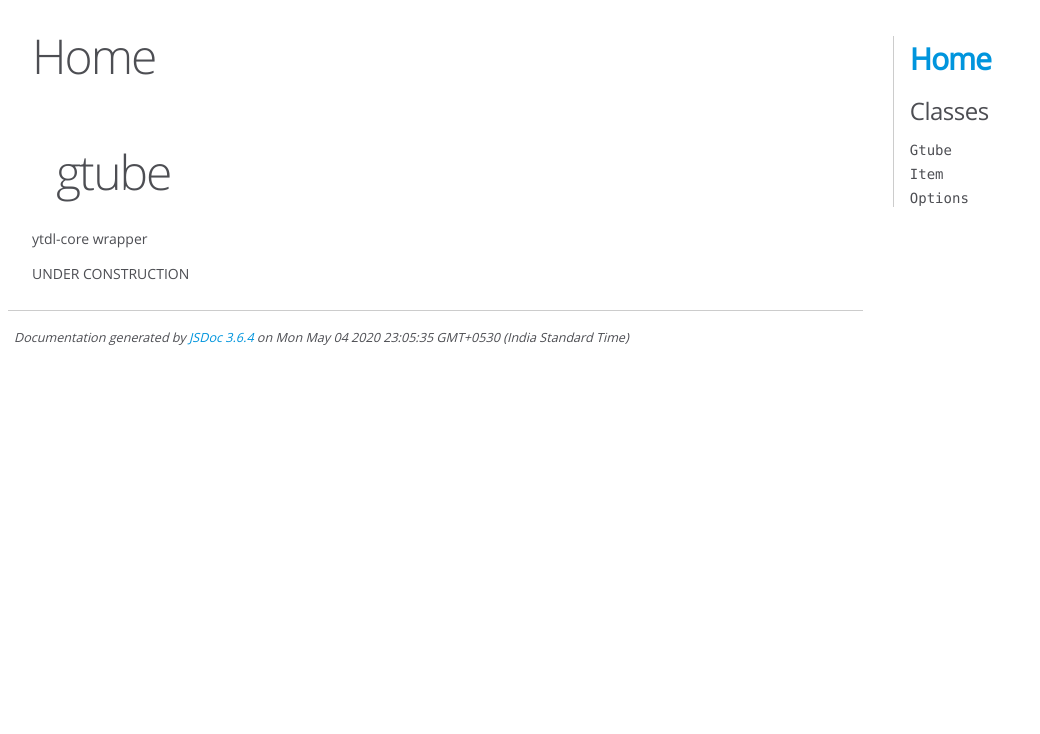
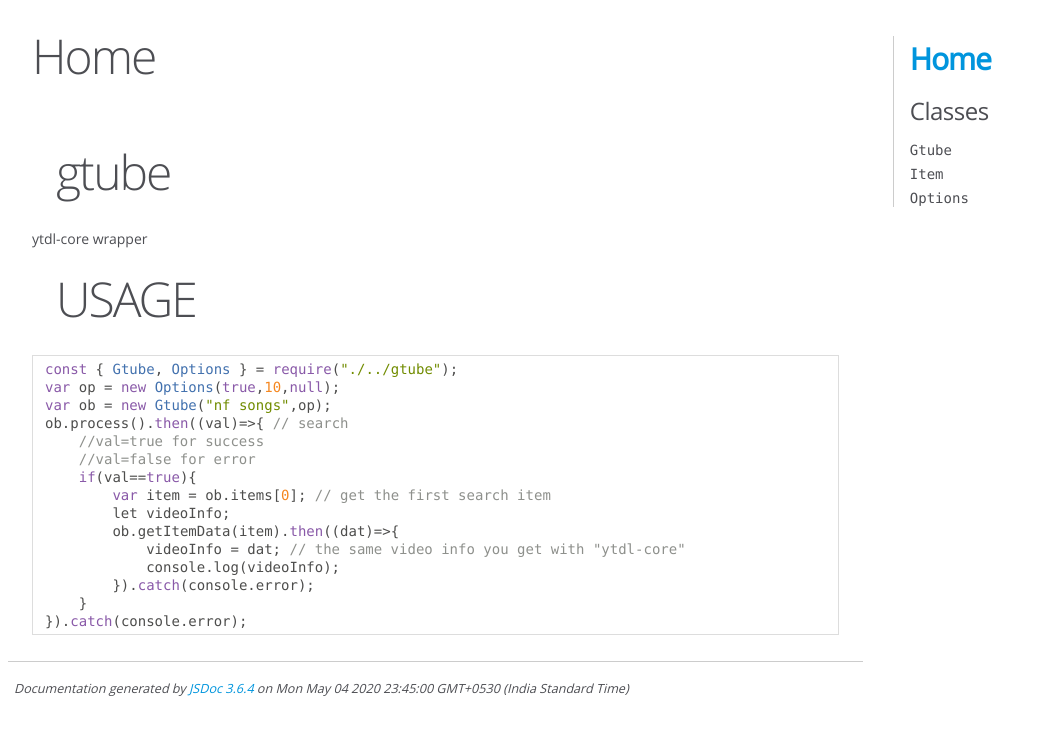
Before and after one commit to GrayHat12/gtube, a website: page docs/index.html in a window 1280 px wide. Shown: the whole page, without its empty margins (0-1040 px from the left). Drawn offline with Linux system fonts and the light colour scheme.

Commit message:
minor update

```diff
--- a/docs/index.html
+++ b/docs/index.html
@@ -45,7 +45,23 @@
     <section>
         <article><h1>gtube</h1>
 <p>ytdl-core wrapper</p>
-<p>UNDER CONSTRUCTION</p></article>
+<h1>USAGE</h1>
+<pre class="prettyprint source"><code>const { Gtube, Options } = require(&quot;./../gtube&quot;);
+var op = new Options(true,10,null);
+var ob = new Gtube(&quot;nf songs&quot;,op);
+ob.process().then((val)=>{ // search
+    //val=true for success
+    //val=false for error
+    if(val==true){
+        var item = ob.items[0]; // get the first search item
+        let videoInfo;
+        ob.getItemData(item).then((dat)=>{
+            videoInfo = dat; // the same video info you get with &quot;ytdl-core&quot;
+            console.log(videoInfo);
+        }).catch(console.error);
+    }
+}).catch(console.error);
+</code></pre></article>
     </section>
 
 
@@ -62,7 +78,7 @@
 <br class="clear">
 
 <footer>
-    Documentation generated by <a href="https://github.com/jsdoc/jsdoc">JSDoc 3.6.4</a> on Mon May 04 2020 23:05:35 GMT+0530 (India Standard Time)
+    Documentation generated by <a href="https://github.com/jsdoc/jsdoc">JSDoc 3.6.4</a> on Mon May 04 2020 23:45:00 GMT+0530 (India Standard Time)
 </footer>
 
 <script> prettyPrint(); </script>
```
Also changed, not shown: docs/Gtube.html (+1 -1 lines), docs/Item.html (+1 -1 lines), docs/Options.html (+1 -1 lines), docs/gtube.js.html (+1 -1 lines).
